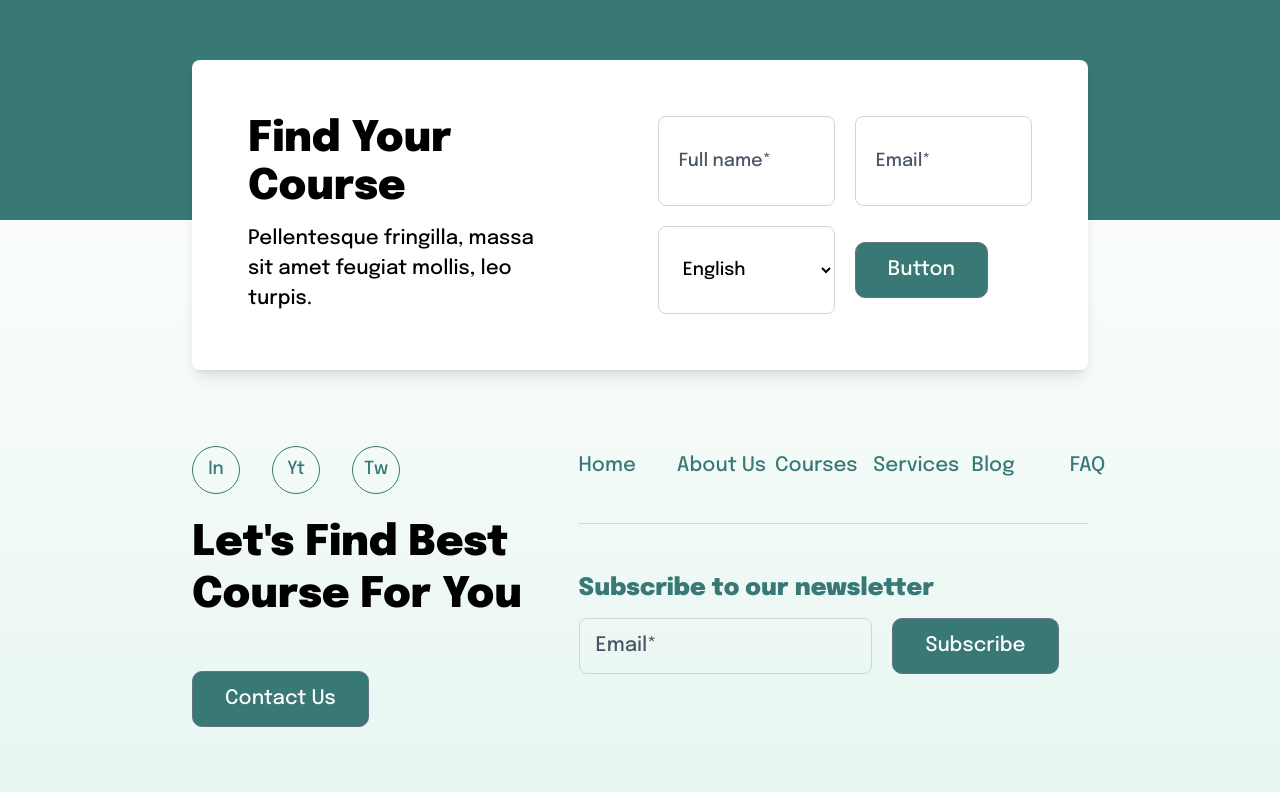
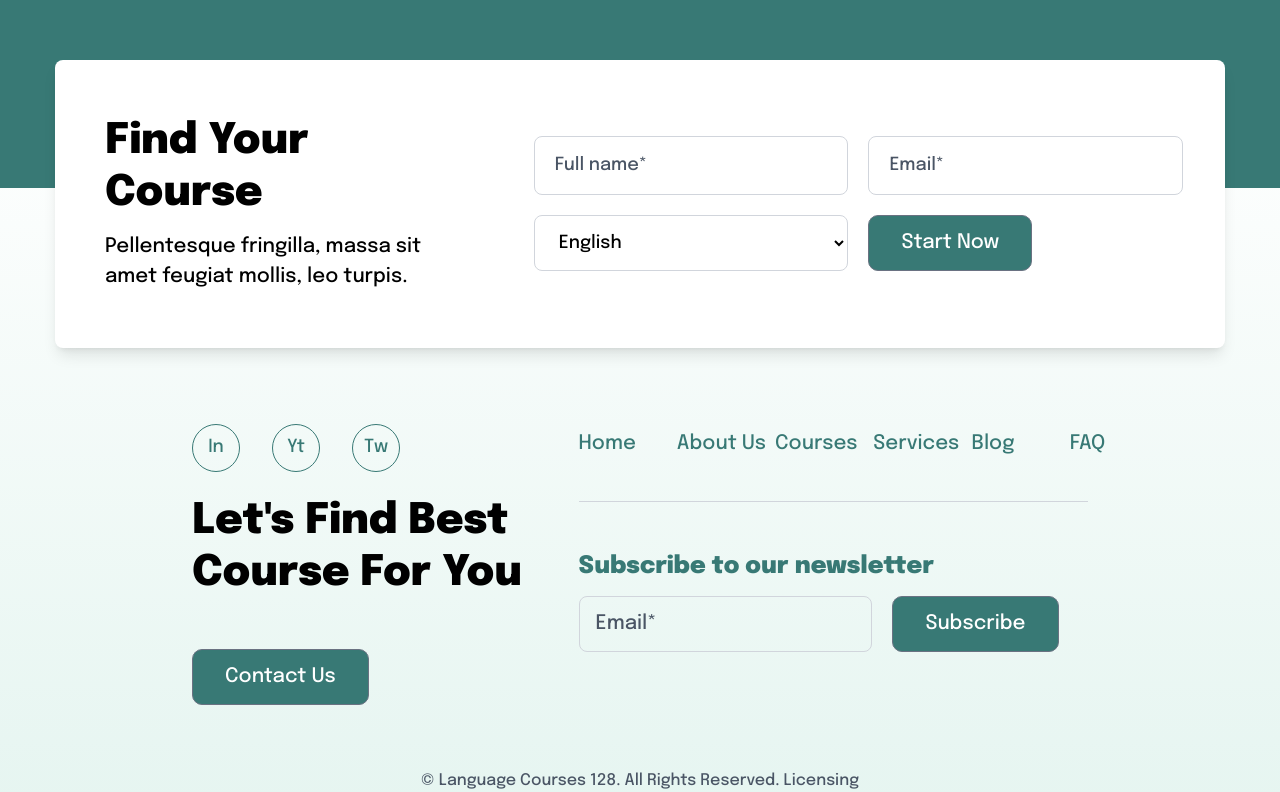
Before and after one commit to mr-harikrishnan/gng-next-js-final-project, a Next.js app: page / in a window 1280 px wide. Shown: the part 7452-8244 px from the top of the page. Built offline with nearby package versions, Linux system fonts and the light colour scheme.

Commit message:
find And strat Now section completed

```diff
--- a/src/app/(root)/component/findAndStartCourse/FindAndStartCourse.tsx
+++ b/src/app/(root)/component/findAndStartCourse/FindAndStartCourse.tsx
@@ -3,24 +3,31 @@ import React from 'react'
 
 function FindAndStartCourse() {
     return (
-        <div className="w-full mt-8 px-4">
-            <div className="flex flex-col gap-12 justify-center shadow-lg p-4 rounded-lg  bg-white
-            sm:flex-col sm:gap-10 sm:p-6
-             md:gap-12 md:p-14
-             lg:flex-row">
+        <div className="w-full px-4 xl:px-0">
+            <div
+                className="flex flex-col gap-12 justify-center items-center shadow-lg p-4 rounded-lg bg-white
+                 sm:flex-col sm:gap-10 sm:p-6
+                 md:gap-12 md:p-14
+                 lg:flex-row lg:items-center lg:justify-start lg:p-8 lg:pt-13
+                 xl:py-14 xl:px-10.5">
 
                 {/* Text Section */}
-                <div className="flex flex-col mt-9 text-center items-center
-                sm:mt-6
-                 md:text-left md:mt-0
-                 lg:items-start pr-16">
-                    <h1 className="font-morebold leading-9 text-center text-[32px] sm:text-3xl md:text-[36px]  lg:text-start lg:text-[42px] lg:leading-12 ">
+                <div
+                    className="flex flex-col px-2 mt-9 text-center  justify-center items-center xl:items-start
+                 sm:mt-6
+                  md:mt-0">
+                    <h1
+                        className="font-morebold leading-9 text-center xl:text-left lg:text-left text-[32px] sm:text-3xl md:text-[36px] lg:text-[42px] lg:leading-[3.25rem] xl:w-80">
                         Find Your Course
                     </h1>
-                    <p className="text-[20px] mt-3.5 text-center  sm:px-20 md:px-30 md:mt-3 lg:text-left lg:px-0">
+                    <p
+                        className="text-[20px] mt-3.5 text-center lg:text-left sm:px-20 md:px-30 md:mt-3 lg:px-0">
                         Pellentesque fringilla, massa sit amet feugiat mollis, leo turpis.
                     </p>
                 </div>
+
+
+
 
                 {/* Form Section */}
                 <div className="grid grid-cols-1 gap-4 w-full px-5.5 sm:px-33 sm:gap-5 md:grid-cols-2 md:px-0 ">
@@ -47,11 +54,11 @@ function FindAndStartCourse() {
                     </select>
 
                     <div className=" flex justify-center items-center mb-9 sm:mb-6.5 md:mb-0 md:justify-start">
-                        <Button text={"Button"} bgColour={"#387975"} textColour={"white"} />
+                        <Button text={"Start Now"} bgColour={"#387975"} textColour={"white"} />
                     </div>
                 </div>
-            </div>
-        </div>
+            </div >
+        </div >
 
     )
 }
--- a/src/app/(root)/page.tsx
+++ b/src/app/(root)/page.tsx
@@ -140,7 +140,9 @@ export default function Home() {
 
       {/* -----section 8 Find And Start Course-------- */}
 
-      <section className=" w-full  xl:px-44  relative ">
+      <section className=" w-full  flex justify-center  relative ">
+
+
         <div className="absolute top-[-40px] left-[0px] h-91  w-screen bg-[#387975] z-[-1]
         sm:h-78
         md:h-65
@@ -148,8 +150,11 @@ export default function Home() {
         xl:h-50">
 
         </div>
+        <div className="max-w-292.5 pt-5 md:pt-0 md:-mt-4 xl:pt-12">
+          <FindAndStartCourse></FindAndStartCourse>
+        </div>
 
-        <FindAndStartCourse></FindAndStartCourse>
+
 
       </section>
 
```
